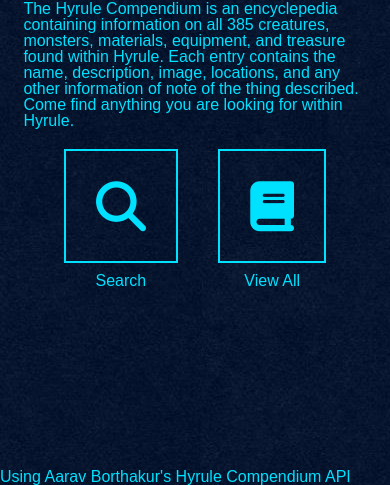
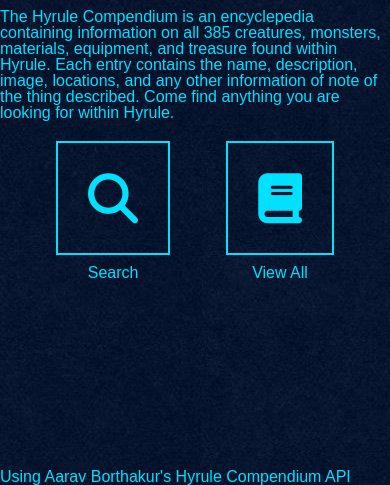
Before and after one commit to TylerP99/hyrule-compendium, a plain HTML site: page index.html in a window 390 px wide. Shown: the part 359-844 px from the top of the page. Drawn offline with Linux system fonts and the light colour scheme.

Commit message:
Index layout adjustments

```diff
--- a/css/reworked-styles.css
+++ b/css/reworked-styles.css
@@ -53,7 +53,6 @@ h1, h2, h3, h4, h5, h6 {
 }
 .index-content {
     display: flex;
-    flex-direction: column;
     justify-content: center;
     align-items: center;
 }
@@ -422,13 +421,15 @@ p, span{
 
 @media screen and (max-width: 700px){
 
-    #index-main {
+    .index-content {
         display: flex;
         flex-direction: column;
         justify-content: space-evenly;
         align-items: center;
+
+        width: 100%;
     }
-    #index-main > * {
+    .index-content #hero, .index-content #options {
         width: 100%;
     }
 
--- a/index.html
+++ b/index.html
@@ -22,8 +22,6 @@
 
     <section class="index-content">
 
-        <main id="index-main">
-
         <section id="hero" class="">
 
             <h1>Hyrule Compendium</h1>
@@ -46,9 +44,9 @@
 
             </a>
         </section>
-        </main>
 
     </section>
+
 
     <footer class="index-footer">
         <p>Using Aarav Borthakur's <a href="https://gadhagod.github.io/Hyrule-Compendium-API/#/">Hyrule Compendium API</a></p>
```
Lines whose indentation alone changed are shown as unchanged.
